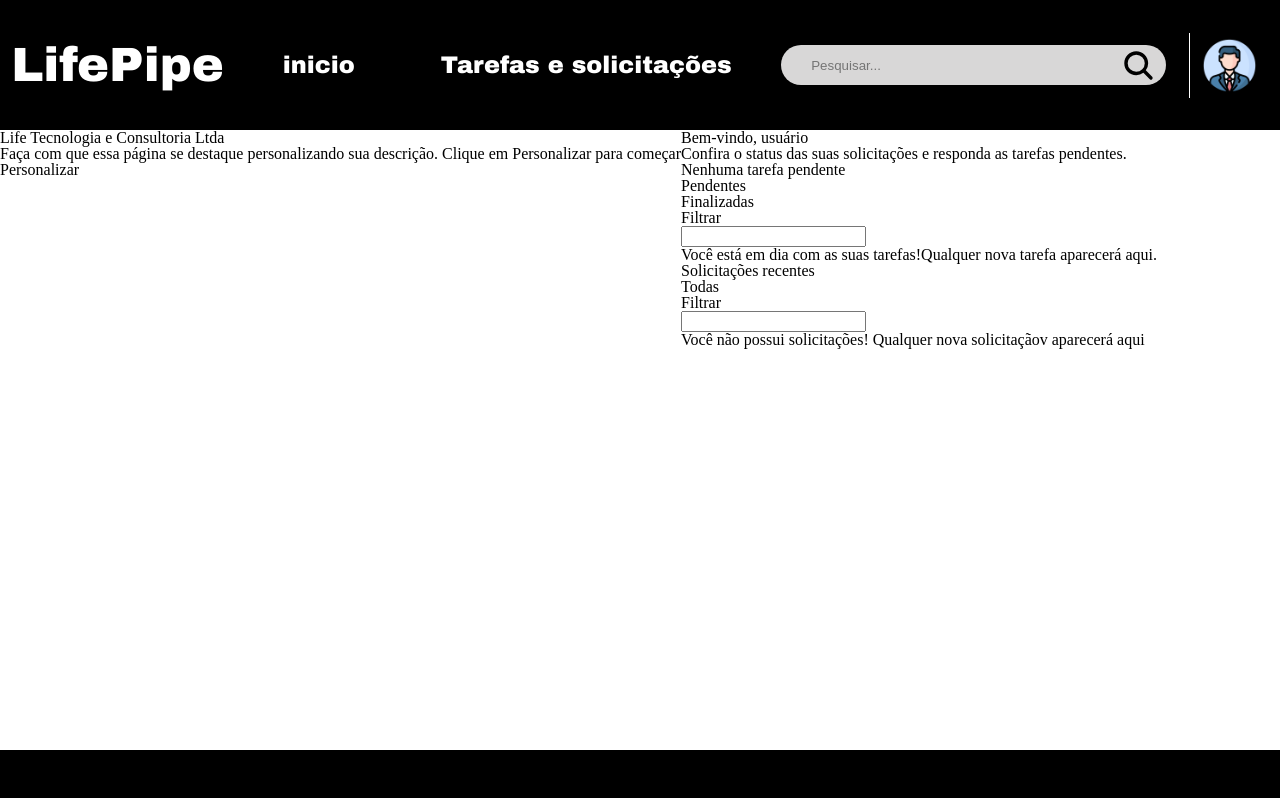
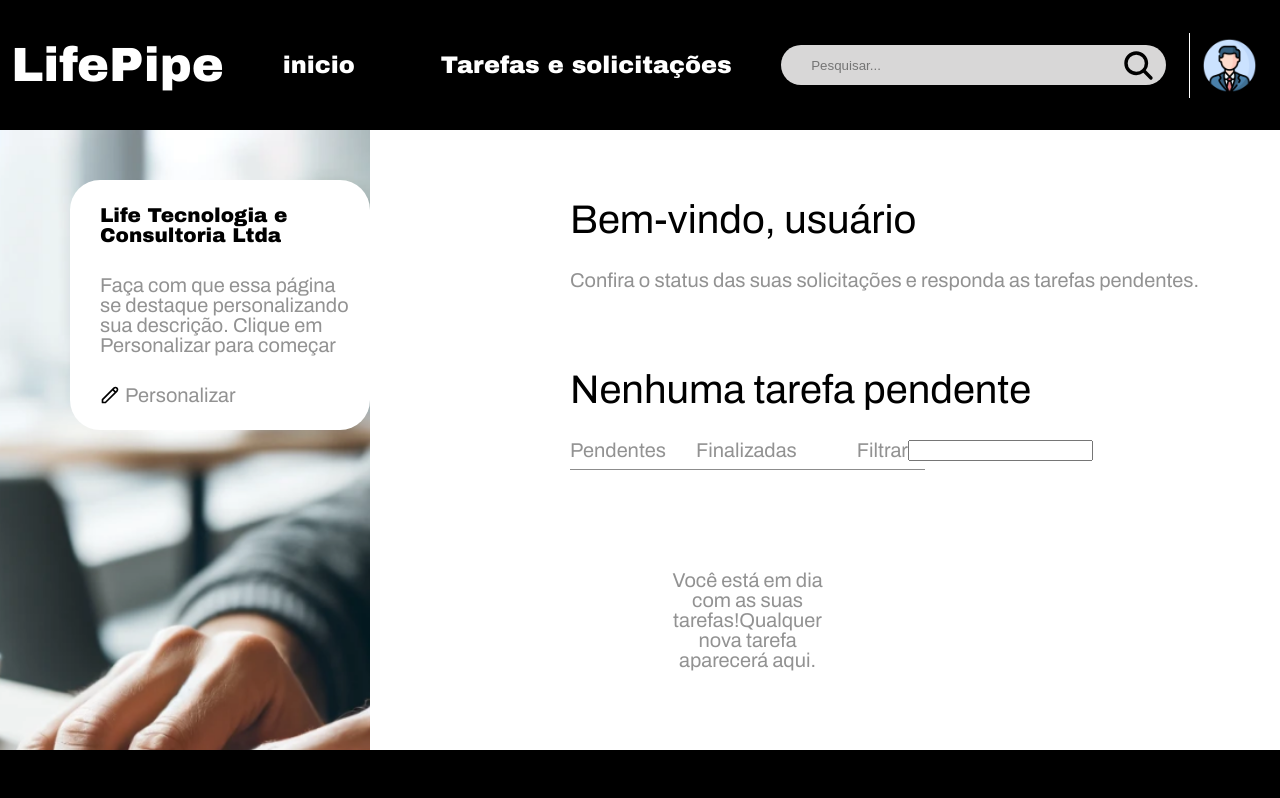
Before and after one commit to EVCG/Lifepipe, a Next.js app: page /TarefasSolicitacoes in a window 1280 px wide. Shown: the top 798 px of the page. Built offline with nearby package versions, Linux system fonts and the light colour scheme.

Commit message:
ainda em andamento

```diff
--- a/package.json
+++ b/package.json
@@ -13,6 +13,7 @@
     "next": "14.2.5",
     "react": "^18",
     "react-dom": "^18",
-    "react-icons": "^5.2.1"
+    "react-icons": "^5.2.1",
+    "swr": "^2.2.5"
   }
 }
--- a/src/pages/TarefasSolicitacoes/ladoDireito/index.js
+++ b/src/pages/TarefasSolicitacoes/ladoDireito/index.js
@@ -13,8 +13,11 @@ return(
             {/* Colocar botão de interrogação para tirar duvidas sobre o que aparecerá nessa área */}
 
             <div className={styles.tarefas}>
+                <div className={styles.nav}>
+                    <div className={styles.titulonav}>
                         <p>Pendentes</p>
                         <p>Finalizadas</p>
+                    </div>
 
                     <div className={styles.botaoFitrar}>
                         {/* Colocar iicone de botão filtrar */}
@@ -27,29 +30,36 @@ return(
                         </input>
                     </div>
 
-                <p>Você está em dia com as suas tarefas!Qualquer nova tarefa aparecerá aqui.</p>
                 </div>
 
-            <div className={styles.solicitacao}>
+                <p className={styles.vazio}>Você está em dia com as suas tarefas!Qualquer nova tarefa aparecerá aqui.</p>
+            </div>
+
             <h1>Solicitações recentes</h1>
-                {/* Colocar botão de interrogação para tirar duvidas sobre o que aparecerá nessa área */}
 
+            <div className={styles.tarefas}>
+                <div className={styles.nav}>
+                    <div className={styles.titulonav}>
                         <p>Todas</p>
+                    </div>
 
-
+                    <div className={styles.pesquisanav}>
                         <div className={styles.botaoFitrar}>
                             {/* Colocar iicone de botão filtrar */}
                             <p>Filtrar</p>
                         </div>
-
                         <div className={styles.pesquisar}>
                             <input type='text'>
                             {/* Colcoar icone de lupa */}
                             </input>
                         </div>
+                    </div>
 
-                <p>Você não possui solicitações! Qualquer nova solicitaçãov aparecerá aqui</p>
                 </div>
+
+                <p className={styles.vazio}>Você está em dia com as suas Solicitações!Qualquer nova tarefa aparecerá aqui.</p>
+            </div>
+
         </div>
     </div>
 );
--- a/src/pages/TarefasSolicitacoes/ladoDireito/ladoDireitoTS.module.css
+++ b/src/pages/TarefasSolicitacoes/ladoDireito/ladoDireitoTS.module.css
@@ -0,0 +1,49 @@
+.lateralDireita{
+    width: 100%;
+    padding: 70px 0px 0px 200px ;
+}
+
+.lateralDireita h1{
+    font-family: Archivo;
+    font-size: 40px;
+    margin-bottom: 30px;
+}
+
+.lateralDireita p{
+    font-family: Archivo;
+    font-size: 50px;
+    color: #929292;
+    font-size: 20px;
+    margin-bottom: 80px;
+}
+
+.titulonav{
+    padding-right: 30px;
+    display: flex;
+}
+
+.titulonav p{
+    padding-right: 30px;
+}
+
+.nav{
+    display: flex;
+    width: 50%;
+    height: 30px;
+    border-bottom: solid 1px #8C8C8C;
+    display: flex;
+}
+
+.pesquisanav{
+    display: flex;
+}
+
+.botaoFiltrar{
+    border: solid 1px;
+}
+
+.vazio{
+    width: 50%;
+    padding: 100px;
+    text-align: center;
+}
--- a/src/pages/TarefasSolicitacoes/ladoEsquerdo/index.js
+++ b/src/pages/TarefasSolicitacoes/ladoEsquerdo/index.js
@@ -1,16 +1,18 @@
 import styles from "./ladoEsquerdoTS.module.css";
+import { HiOutlinePencil } from "react-icons/hi";
 
 export default function ladoEsquerdoTS() {
 
     return(
         <div className={styles.lateralEsquerda}>
             {/* Precisa altera imagem do fundo*/}
+
             <div className={styles.descricao}>
                 <h1>Life Tecnologia e Consultoria Ltda</h1>
                 <p>Faça com que essa página se destaque personalizando sua descrição. Clique em Personalizar para começar</p>
 
                 <div className={styles.botaoPersonalizar}>
-                    {/* Colocar icone */}
+                    <HiOutlinePencil />
                     <p>Personalizar</p>
                 </div>
             </div>
--- a/src/pages/TarefasSolicitacoes/ladoEsquerdo/ladoEsquerdoTS.module.css
+++ b/src/pages/TarefasSolicitacoes/ladoEsquerdo/ladoEsquerdoTS.module.css
@@ -0,0 +1,42 @@
+.lateralEsquerda{
+    background-image: url('../image/homemNotebook.png');
+    background-repeat: no-repeat;
+    background-size: 600px;
+    width: 500px;
+}
+
+
+.descricao{
+    border-radius: 30px;
+    background-color: white;
+    width: 300px;
+    height: 250px;
+    display: flex;
+    flex-direction: column;
+    justify-content: center;
+    padding-left: 30px;
+    margin: 50px 0px 0px 70px;
+}
+
+.descricao h1{
+    font-family: Archivo Black;
+    font-size: 20px;
+    padding: 30px 0px 30px 0px;
+}
+
+.descricao p{
+    color: #929292;
+    font-family: Archivo;
+    padding-bottom: 30px;
+    width: 250px;
+    font-size: 20px;
+}
+
+.botaoPersonalizar{
+    display: flex;
+    font-size: 20px;
+}
+
+.botaoPersonalizar p{
+    padding-left: 5px;
+}
```
Also changed, not shown: src/pages/TarefasSolicitacoes/image/homemNotebook.png (added), 1 other file (tests, documents, lock files or other folders). Lines whose indentation alone changed are shown as unchanged.
